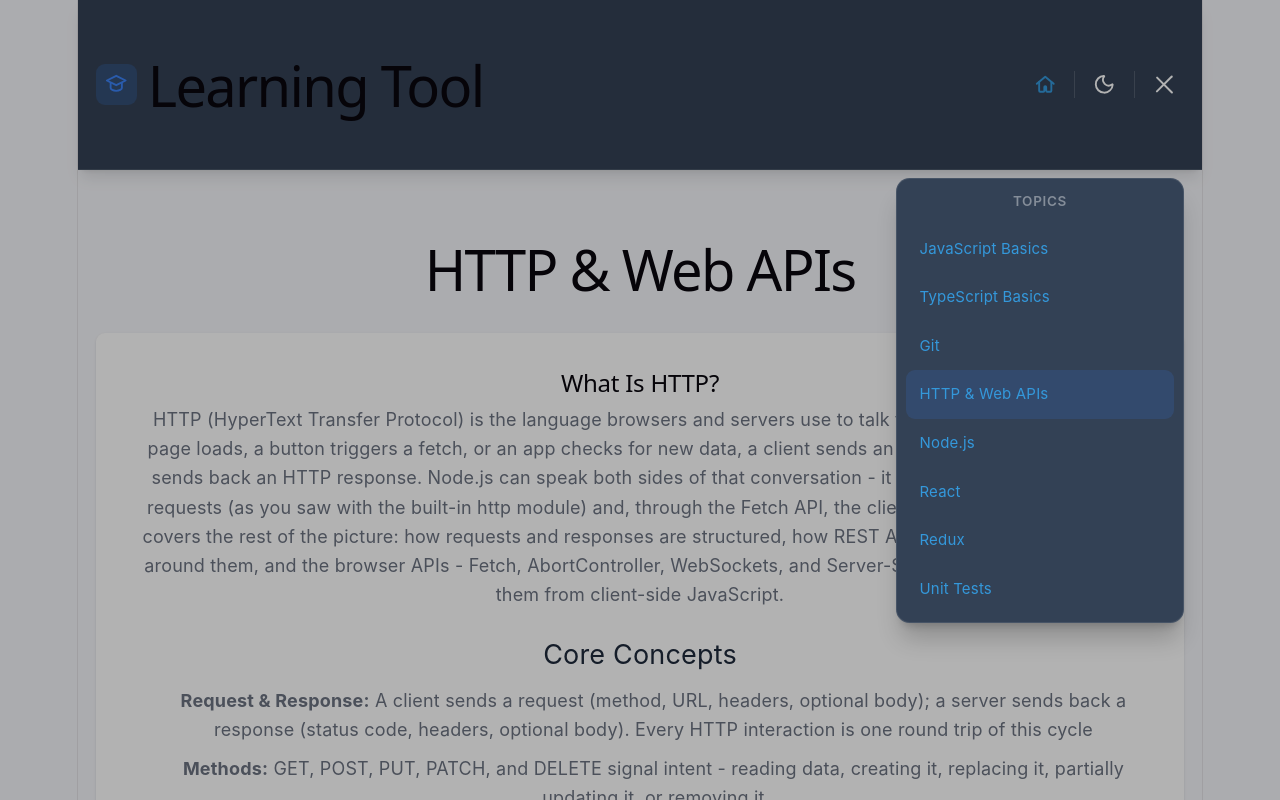
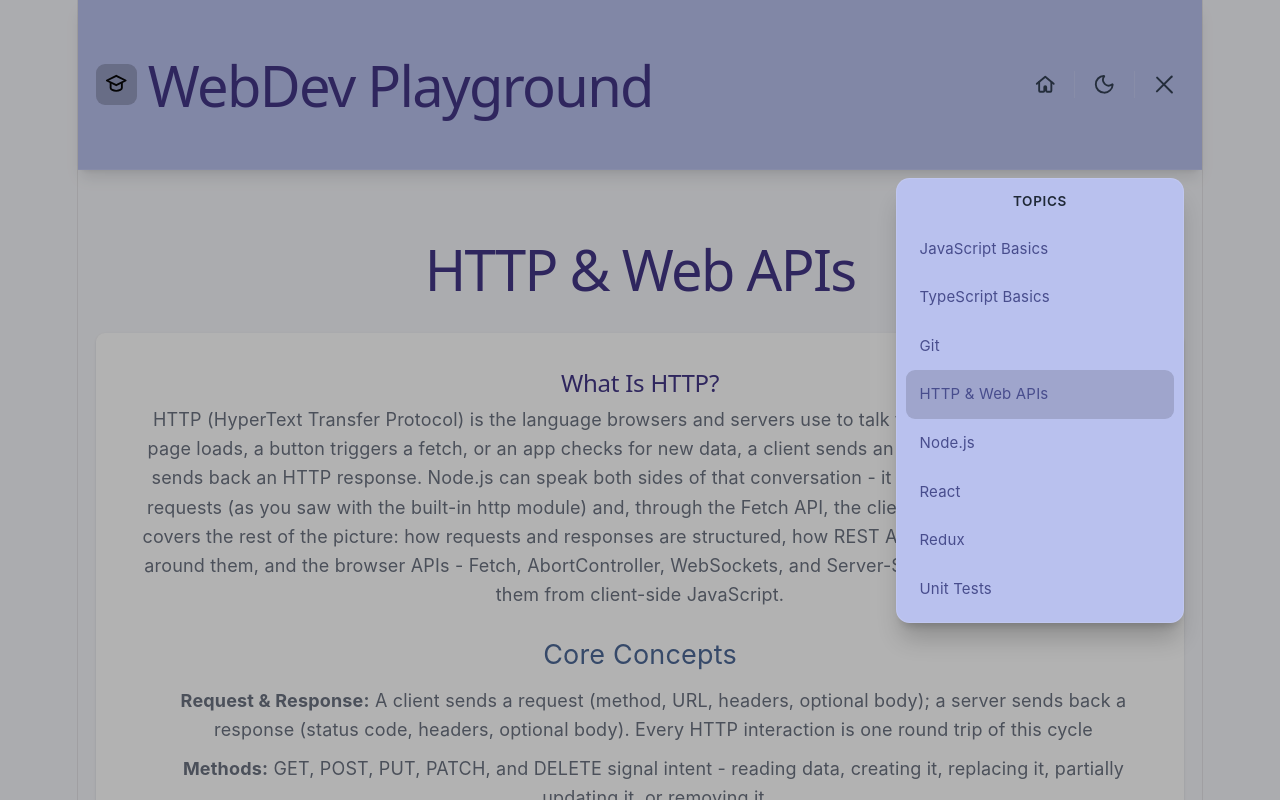
Before and after one commit to IsaVII/LearningTool, a React (Vite) app in the folder frontend/: page /http in a window 1280 px wide. Both pictures are taken after a click on the button 1163 px from the left and 84 px from the top of the page. Shown: the top 800 px of the page. Built offline with nearby package versions, Linux system fonts and the light colour scheme.

Commit message:
visual improvements , color

```diff
--- a/frontend/src/components/Footer.jsx
+++ b/frontend/src/components/Footer.jsx
@@ -7,11 +7,6 @@ function Footer() {
         <p>
           &copy; {new Date().getFullYear()} Learning Tool. All rights reserved.
         </p>
-        <div className="flex gap-8 justify-center mt-4">
-          <FooterLink href="#privacy">Privacy Policy</FooterLink>
-          <FooterLink href="#terms">Terms of Service</FooterLink>
-          <FooterLink href="#contact">Contact</FooterLink>
-        </div>
       </div>
     </footer>
   );
--- a/frontend/src/components/Header.jsx
+++ b/frontend/src/components/Header.jsx
@@ -119,7 +119,7 @@ function Header() {
             </svg>
           </span>
           <h1 className="m-0 text-xl font-semibold tracking-tight">
-            Learning Tool
+            WebDev Playground
           </h1>
         </Link>
 
@@ -130,8 +130,9 @@ function Header() {
             aria-label="Home"
             aria-current={isHome ? "page" : undefined}
             className={`grid place-items-center w-9 h-9 rounded-full transition-colors duration-200 hover:bg-white/10 focus-visible:outline focus-visible:outline-2 focus-visible:outline-white focus-visible:outline-offset-2 ${
-              isHome ? "text-accent" : "text-white"
+              isHome ? "text-accent" : ""
             }`}
+            style={{ color: isHome ? undefined : "var(--header-icon-color)" }}
             title="Home"
           >
             <HomeIcon />
@@ -152,6 +153,7 @@ function Header() {
             aria-expanded={menuOpen}
             aria-controls="topics-menu"
             className="relative grid place-items-center w-9 h-9 rounded-full transition-colors duration-200 hover:bg-white/10 focus-visible:outline focus-visible:outline-2 focus-visible:outline-white focus-visible:outline-offset-2"
+            style={{ color: "var(--header-icon-color)" }}
           >
             <span className="relative block w-5 h-4" aria-hidden="true">
               <span
@@ -179,7 +181,9 @@ function Header() {
         onClick={() => setMenuOpen(false)}
         aria-hidden="true"
         className={`fixed inset-0 bg-black/30 transition-opacity duration-300 ${
-          menuOpen ? "opacity-100 pointer-events-auto" : "opacity-0 pointer-events-none"
+          menuOpen
+            ? "opacity-100 pointer-events-auto"
+            : "opacity-0 pointer-events-none"
         }`}
       />
 
@@ -194,10 +198,16 @@ function Header() {
             : "opacity-0 scale-95 -translate-y-1 pointer-events-none"
         }`}
       >
-        <p className="px-4 pt-3 pb-1 text-xs font-semibold uppercase tracking-wider text-white/40">
+        <p
+          className="px-4 pt-3 pb-1 text-xs font-semibold uppercase tracking-wider text-white/40"
+          style={{ color: "var(--menu-text-color)" }}
+        >
           Topics
         </p>
-        <ul className="list-none m-0 p-2 flex flex-col">
+        <ul
+          className="list-none m-0 p-2 flex flex-col"
+          style={{ color: "var(--menu-text-color)" }}
+        >
           {TOPICS.map((topic) => (
             <li key={topic.to}>
               <NavLink
--- a/frontend/src/components/ThemeToggle.jsx
+++ b/frontend/src/components/ThemeToggle.jsx
@@ -66,7 +66,8 @@ function ThemeToggle() {
       aria-label={isDark ? "Switch to light mode" : "Switch to dark mode"}
       title={isDark ? "Switch to light mode" : "Switch to dark mode"}
       aria-pressed={isDark}
-      className="grid place-items-center w-9 h-9 rounded-full text-white transition-colors duration-300 hover:bg-white/10 focus-visible:outline focus-visible:outline-2 focus-visible:outline-white focus-visible:outline-offset-2"
+      className="grid place-items-center w-9 h-9 rounded-full transition-colors duration-300 hover:bg-white/10 focus-visible:outline focus-visible:outline-2 focus-visible:outline-white focus-visible:outline-offset-2"
+      style={{ color: "var(--header-icon-color)" }}
     >
       {isDark ? (
         // Sun icon - shown when dark mode is active, click to go light.
--- a/frontend/src/index.css
+++ b/frontend/src/index.css
@@ -29,7 +29,7 @@
   /* was: gray-500 - body copy */
   --color-subtle: #9ca3af;
   /* was: gray-400 - secondary meta text */
-  --color-navbar: #334155;
+  --color-navbar: #f8fafc;
   /* fixed brand slate used for header/footer bg - stays constant across themes */
 
   /*
@@ -74,6 +74,8 @@
   --difficulty-beginner: #60a5fa;
   --difficulty-intermediate: #a855f7;
   --difficulty-advanced: #7c3aed;
+  --header-icon-color: #ffffff;
+  --menu-text-color: #ffffff;
 
   /*
    * Legacy App.css palette, pulled out into variables. These ARE
@@ -84,7 +86,6 @@
   --app-bg: #f5f6fa;
   --app-text: #2c3e50;
   --legacy-code-bg: #858999;
-  --link-color: #3498db;
   --scrollbar-track: #f1f2f6;
   --scrollbar-thumb: #bdc3c7;
   --scrollbar-thumb-hover: #95a5a6;
@@ -130,7 +131,7 @@
 
     --color-heading: #e2e8f0;
     --color-heading-alt: #f8fafc;
-    --color-accent: #60a5fa;
+    --color-accent: #c8e1ff;
     --color-surface: #1e2029;
     --color-surface-alt: #262836;
     --color-surface-alt-hover: #2f3140;
@@ -138,6 +139,9 @@
     --color-line: #3a3c48;
     --color-muted: #9ca3af;
     --color-subtle: #71717a;
+    --color-navbar: #666b8a;
+    --header-icon-color: #ffffff;
+    --menu-text-color: #ffffff;
 
     --app-bg: #16171d;
     --app-text: #cbd5e1;
@@ -169,7 +173,7 @@
 
   --color-heading: #e2e8f0;
   --color-heading-alt: #f8fafc;
-  --color-accent: #60a5fa;
+  --color-accent: #aad0ff;
   --color-surface: #1e2029;
   --color-surface-alt: #262836;
   --color-surface-alt-hover: #2f3140;
@@ -177,11 +181,14 @@
   --color-line: #3a3c48;
   --color-muted: #9ca3af;
   --color-subtle: #71717a;
+  --color-navbar: #1a1b21;
+  --header-icon-color: #ffffff;
+  --menu-text-color: #ffffff;
 
   --app-bg: #16171d;
   --app-text: #cbd5e1;
   --legacy-code-bg: #1f2028;
-  --link-color: #60a5fa;
+  --link-color: #b8d8ff;
   --scrollbar-track: #1f2028;
   --scrollbar-thumb: #4b4d58;
   --scrollbar-thumb-hover: #6b6e7a;
@@ -194,7 +201,7 @@
 :root.light {
   color-scheme: light;
   --text: #6b6375;
-  --text-h: #08060d;
+  --text-h: #433786;
   --bg: #fff;
   --border: #e5e4e7;
   --code-bg: #f1f0e6;
@@ -205,9 +212,9 @@
   --shadow:
     rgba(0, 0, 0, 0.1) 0 10px 15px -3px, rgba(0, 0, 0, 0.05) 0 4px 6px -2px;
 
-  --color-heading: #334155;
-  --color-heading-alt: #1e293b;
-  --color-accent: #3b82f6;
+  --color-heading: #526886;
+  --color-heading-alt: #4d6996;
+  --color-accent: #070708;
   --color-surface: #ffffff;
   --color-surface-alt: #f9fafb;
   --color-surface-alt-hover: #f3f4f6;
@@ -215,11 +222,14 @@
   --color-line: #e5e7eb;
   --color-muted: #6b7280;
   --color-subtle: #9ca3af;
+  --color-navbar: #b9c1ee;
+  --header-icon-color: #334155;
+  --menu-text-color: #1f2937;
 
   --app-bg: #f5f6fa;
   --app-text: #2c3e50;
   --legacy-code-bg: #eeeeee;
-  --link-color: #3498db;
+  --link-color: #484d8d;
   --scrollbar-track: #f1f2f6;
   --scrollbar-thumb: #bdc3c7;
   --scrollbar-thumb-hover: #95a5a6;
--- a/frontend/src/pages/Main.jsx
+++ b/frontend/src/pages/Main.jsx
@@ -4,10 +4,13 @@ import TopicCard from "../components/TopicCard";
 function Main() {
   return (
     <>
-      <section className="text-center py-12 mb-12">
-        <h1 className="text-4xl mb-4 text-heading">Welcome to Learning Tool</h1>
-        <p className="text-lg text-muted">
-          Master modern web development concepts through interactive learning
+      <section className="flex flex-col items-center text-center py-2 mb-12">
+        <h1 className="text-4xl mb-2 text-heading">
+          Welcome to the WebDev Playground
+        </h1>
+        <p className="text-lg text-muted w-2/3">
+          Get an overview over modern web development concepts through
+          interactive learning or use the playground as a cheat sheet.
         </p>
       </section>
 
```
